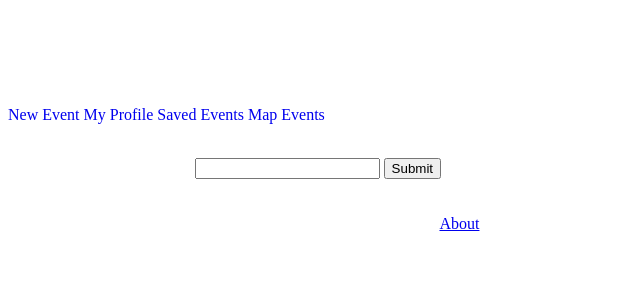
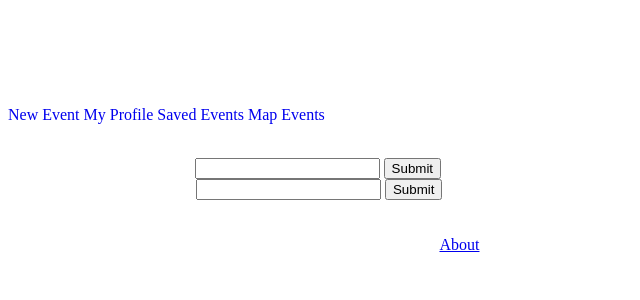
Before and after one commit to romeoumana/event-horizon, a Python web app: template templates/home.html in a window 1280 px wide. Shown: the top 300 px of the page, without its empty margins (0-640 px from the left). Run offline with Jinja, Linux system fonts and the light colour scheme; the template is opened without the code that fills it, so the values that code supplies are empty.

Commit message:
default search

```diff
--- a/main.py
+++ b/main.py
@@ -87,13 +87,14 @@ class Home(webapp2.RequestHandler):
         #!/usr/bin/env python
         api = eventful.API('P39qwcnBXLTHTnP3',cache=None)
         # api = eventful.API('test_key', cache=None)
-        events = api.call('/events/search', q= self.request.get('query'), l='Boston') #later will be self.request.get('city')
+        events = api.call('/events/search', q= self.request.get('query', default_value='music'), l=self.request.get('city', default_value='boston')) #later will be self.request.get('city')
         logging.info(events)
         result_template= jinja_environment.get_template('templates/result.html')
         result=""
         for event in events['events']['event']:
             result+="%s at %s%s" % (event['title'], event['venue_name'],"<br>")
         self.response.write(result_template.render({"results": result}))
+
 
 
 
--- a/templates/home.html
+++ b/templates/home.html
@@ -27,6 +27,11 @@
                 <input type = "submit">
                 <br>
               </form>
+              <form method = "post">
+                Search for an event by city  &nbsp&nbsp&nbsp<input type="text" name="city">
+                <input type = "submit">
+                <br>
+              </form>
               <!--<br>
               <form method = "post">
                 Search for an event by id <input type="text" name="query">
--- a/templates/result.html
+++ b/templates/result.html
@@ -8,6 +8,8 @@
   <h1><a href='/' style="color:white; text-decoration: none">The Event Horizon</a></h1>
   <br>
   <h2> Your results</h2>
+
+    <br>
   {{results}}
   <br>
   <br>
```
Also changed, not shown: 1 other file.
